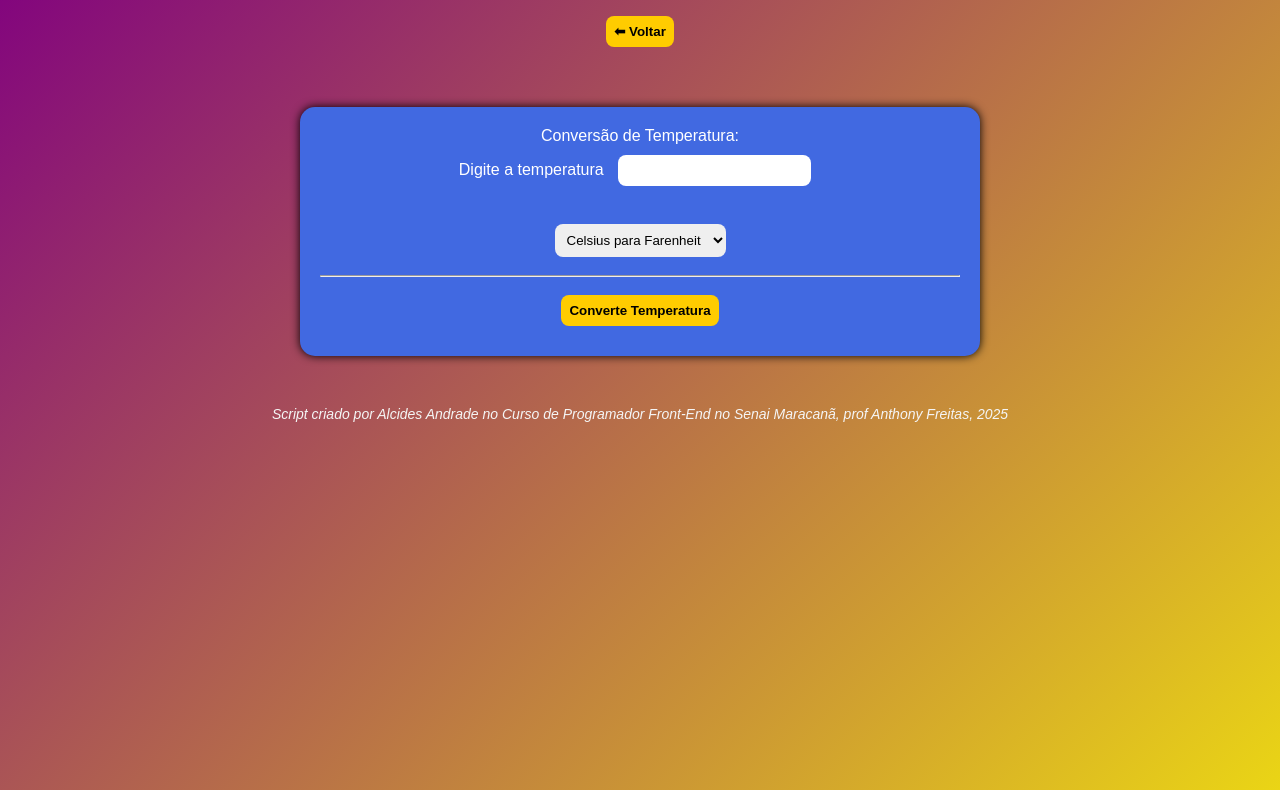
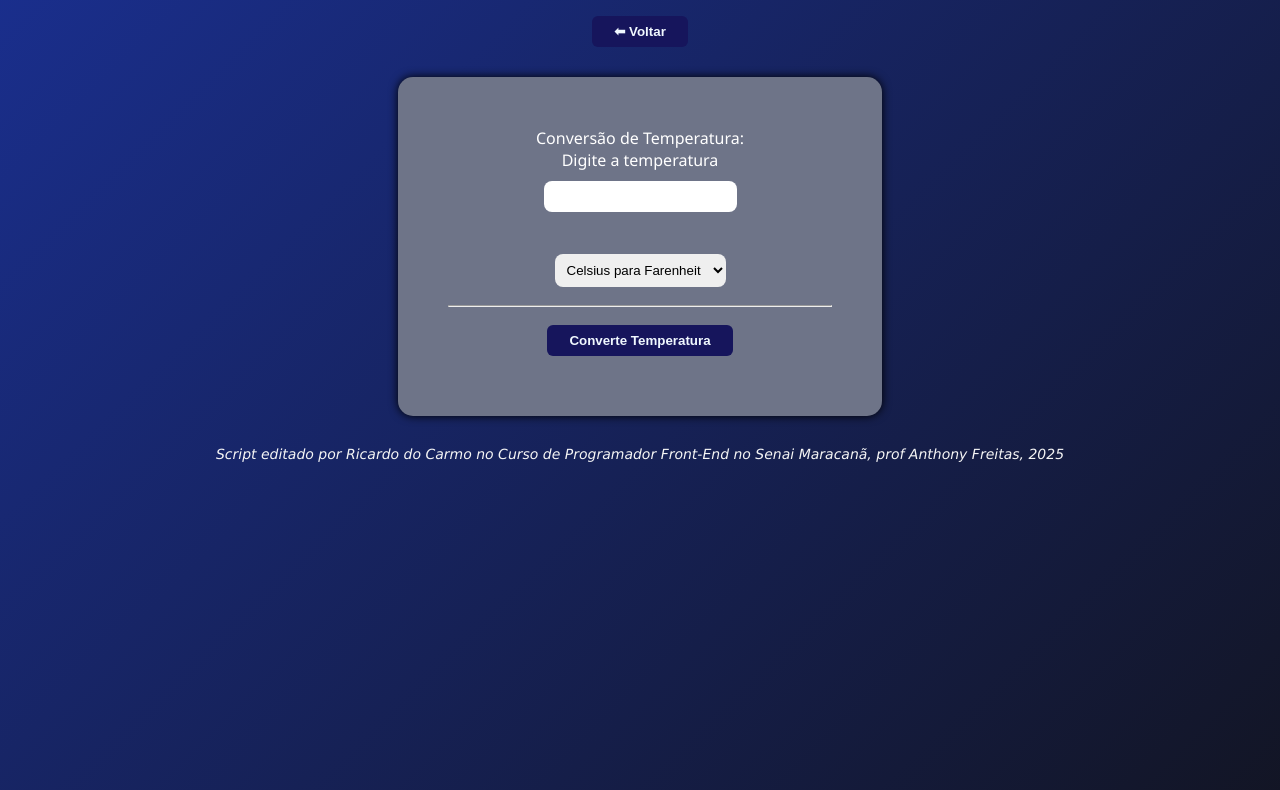
Before and after one commit to riickiy2/My-Page, a plain HTML site: page just_me/celcius/celcius.html in a window 1280 px wide. Shown: the part 54-844 px from the top of the page. Drawn offline with Linux system fonts and the light colour scheme.

Commit message:
Adicionando estilização de alguns sites

```diff
--- a/just_me/CalculoGeometrico/mathstyle.css
+++ b/just_me/CalculoGeometrico/mathstyle.css
@@ -3,7 +3,7 @@ body {
     /* background-color: #2a72d4;*/
     /*background: linear-gradient(rgba(255,255,255,0.8),rgba(255,255,255,0.8)),url('imc.png'); Imagem de fundo transparente*/
     /*background:url('imagem.png') */
-    background: linear-gradient(to bottom right, darkgreen, lightgreen) ;
+    background: linear-gradient(to bottom right, rgb(26, 47, 143), rgb(17, 16, 16)) ;
     background-size: cover;
     height: 100vh;
     background-repeat: no-repeat;
@@ -16,7 +16,7 @@ body {
 
 /* Caixa centralizada */
 .caixa {
-    background-color: green;
+    background-color: rgb(49, 53, 61);
     width: 50%;
     margin: 50px auto;
     padding: 20px;
@@ -35,9 +35,17 @@ input, select, button {
 
 /* Botão */
 button {
-    background-color: #ffcc00;
+    background-color: #000000;
     cursor: pointer;
     font-weight: bold;
+    padding: 8px 22px;
+    border-radius: 6px;
+    transition: all 0.2s ease;
+    color: aliceblue;
+}
+
+button:active{
+    transform: scale(0.96);
 }
 
 /* Rodapé */
--- a/just_me/celcius/celcius.html
+++ b/just_me/celcius/celcius.html
@@ -8,7 +8,10 @@
 	<link rel="stylesheet" href="https://cdnjs.cloudflare.com/ajax/libs/font-awesome/6.4.0/css/all.min.css">
 </head>
 <body>
-    <button onclick="window.location.href='../index.html'">⬅ Voltar</button>
+	<div class = "botao">
+		<button onclick="window.location.href='../index.html'">⬅ Voltar</button>
+	</div>
+
 	<header>
 		<div class="redes-sociais">
 			<a href="https://www.linkedin.com/in/ricardo-carmo-870719327/" target="_blank"><i class="fab fa-linkedin"></i></a>
@@ -19,7 +22,7 @@
 	<div class="caixa">
 
 		<label for="nome">Conversão de Temperatura:</label><br>
-		<label for="temperatura">Digite a temperatura</label>
+		<label for="temperatura">Digite a temperatura</label><br>
 		<input type="numero" id="temperatura"> <br><br>
 		<select id="tipo">
 			<option value="c2f">Celsius para Farenheit</option>
@@ -31,10 +34,13 @@
 		<div id="inputs"> </div>
 			<label id="resultado"></label>
 		</div>
+
 		<script src=script.js></script>
-	</body>
+	</div>
+
+</body>
 <footer>
-	<p>Script criado por Alcides Andrade no Curso de Programador Front-End no Senai Maracanã, prof Anthony Freitas, 2025</p>
+	<p>Script editado por Ricardo do Carmo no Curso de Programador Front-End no Senai Maracanã, prof Anthony Freitas, 2025</p>
 </footer>
 
 </html>
--- a/just_me/celcius/celciustyle.css
+++ b/just_me/celcius/celciustyle.css
@@ -2,12 +2,12 @@
 body {
     /* background-color: #2a72d4;*/
     /*background: linear-gradient(rgba(255,255,255,0.8),rgba(255,255,255,0.8)),url('imc.png'); Imagem de fundo transparente*/
-    /*background:url('imagem.png') */
-    background: linear-gradient(to bottom right, purple, yellow) ;
+    /*background:url('') */
+    background: linear-gradient(to bottom right, rgb(26, 47, 143), rgb(17, 16, 16)) ;
     background-size: cover;
     height: 150vh;
     background-repeat: no-repeat;
-    font-family: Arial, sans-serif;
+    font-family: Verdana, sans-serif;
     margin: 0;
     padding: 0;
     color: whitesmoke;
@@ -38,20 +38,23 @@ header {
 }
 
 .redes-sociais a:hover {
-    color: orange;
+    color: rgb(185, 77, 77);
     transform: scale(1.1);
 }
 
 /* Caixa centralizada */
 .caixa {
-    background-color: royalblue;
-    width: 50%;
-    margin: 50px auto;
-    padding: 20px;
+    background-color: rgb(110, 116, 136);
+    width: 30%;
+    margin: 20px auto;
+    padding: 50px;
     border-radius: 15px;
     box-shadow: 0 0 10px #000;
     color: white;
+    font-family: 'Segoe UI', Tahoma, Geneva, Verdana, sans-serif;
+
 }
+
 
 /* Inputs e botões */
 input, select, button {
@@ -63,10 +66,19 @@ input, select, button {
 
 /* Botão */
 button {
-    background-color: #ffcc00;
+    background-color: #16155c;
     cursor: pointer;
     font-weight: bold;
+    padding: 8px 22px;
+    border-radius: 6px;
+    transition: all 0.2s ease;
+    color: aliceblue;
 }
+
+button:active{
+    transform: scale(0.96);
+}
+
 
 /* Rodapé */
 footer {
--- a/just_me/imc/styleIMC.css
+++ b/just_me/imc/styleIMC.css
@@ -45,11 +45,18 @@ input, select, button {
     border: none;
 }
 
-/* Botão */
 button {
-    background-color: #ffcc00;
+    background-color: #16155c;
     cursor: pointer;
     font-weight: bold;
+    padding: 8px 22px;
+    border-radius: 6px;
+    transition: all 0.2s ease;
+    color: aliceblue;
+}
+
+button:active{
+    transform: scale(0.96);
 }
 
 /* Rodapé */
--- a/just_me/mediaa/mediastyle.css
+++ b/just_me/mediaa/mediastyle.css
@@ -3,7 +3,7 @@ body {
     /* background-color: #2a72d4;*/
     /*background: linear-gradient(rgba(255,255,255,0.8),rgba(255,255,255,0.8)),url('imc.png'); Imagem de fundo transparente*/
     /*background:url('imagem.png') */
-    background: linear-gradient(to bottom right, red, blue) ;
+    background: linear-gradient(to bottom right, rgb(26, 47, 143), rgb(17, 16, 16)) ;
     background-size: cover;
     height: 150vh;
     background-repeat: no-repeat;
@@ -51,6 +51,7 @@ header {
     border-radius: 15px;
     box-shadow: 0 0 10px #000;
     color: white;
+    font-family: 'Segoe UI', Tahoma, Geneva, Verdana, sans-serif;
 }
 
 /* Inputs e botões */
@@ -63,9 +64,17 @@ input, select, button {
 
 /* Botão */
 button {
-    background-color: #ffcc00;
+    background-color: #16155c;
     cursor: pointer;
     font-weight: bold;
+    padding: 8px 22px;
+    border-radius: 6px;
+    transition: all 0.2s ease;
+    color: aliceblue;
+}
+
+button:active{
+    transform: scale(0.96);
 }
 
 /* Rodapé */
--- a/just_me/page1.css
+++ b/just_me/page1.css
@@ -1,4 +1,7 @@
 *{
+    -webkit-box-sizing: border-box;
+    -moz-box-sizing: border-box;
+    box-sizing: border-box;
     margin: 0;
     padding: 0;
     box-sizing: border-box;
@@ -14,7 +17,7 @@ body{
 }
 
 header{
-    position: fixed;
+    position: absolute;
     top: 0;
     left: 0;
     width: 100%;
@@ -23,6 +26,7 @@ header{
     padding: 15px 20px;
     z-index: 1000;
     box-shadow: 0 2px 5px rgba(0, 0, 0, 0.2);
+
 }
 
 .header-container{
@@ -76,6 +80,7 @@ nav ul{
     list-style: none;
     display: flex;
     gap: 40px;
+
 }
 
 
@@ -84,6 +89,7 @@ nav ul li a{
     text-decoration: none;
     font-weight: bold;
     transition: color 0.3s ease;
+
 }
 
 
```
Also changed, not shown: just_me/CalculoGeometrico/math.html (+3 -1 lines), just_me/imc/imc.html (+1 -1 lines), just_me/index.html (+2 -1 lines), just_me/mediaa/media.html (+1 -1 lines).
